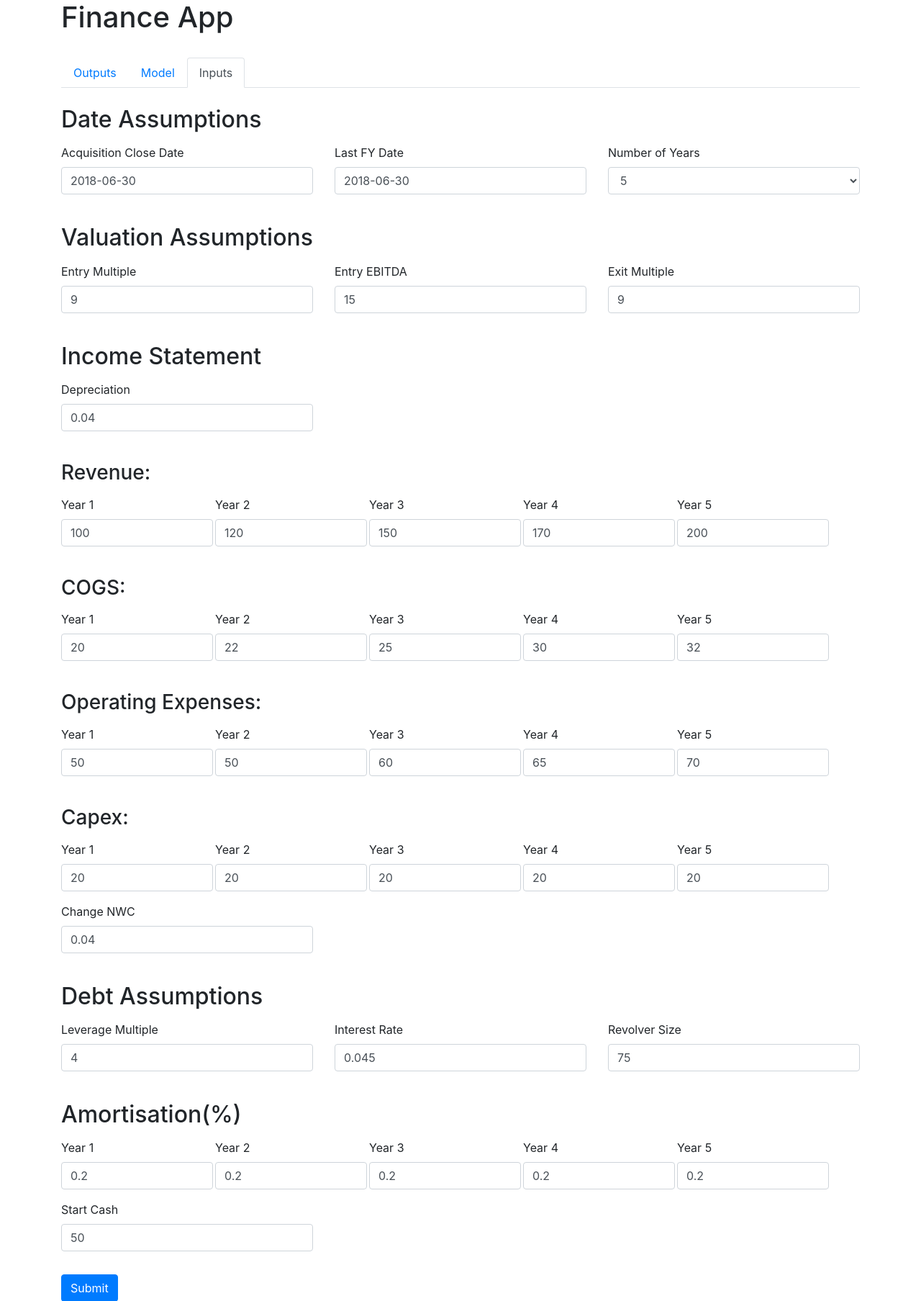
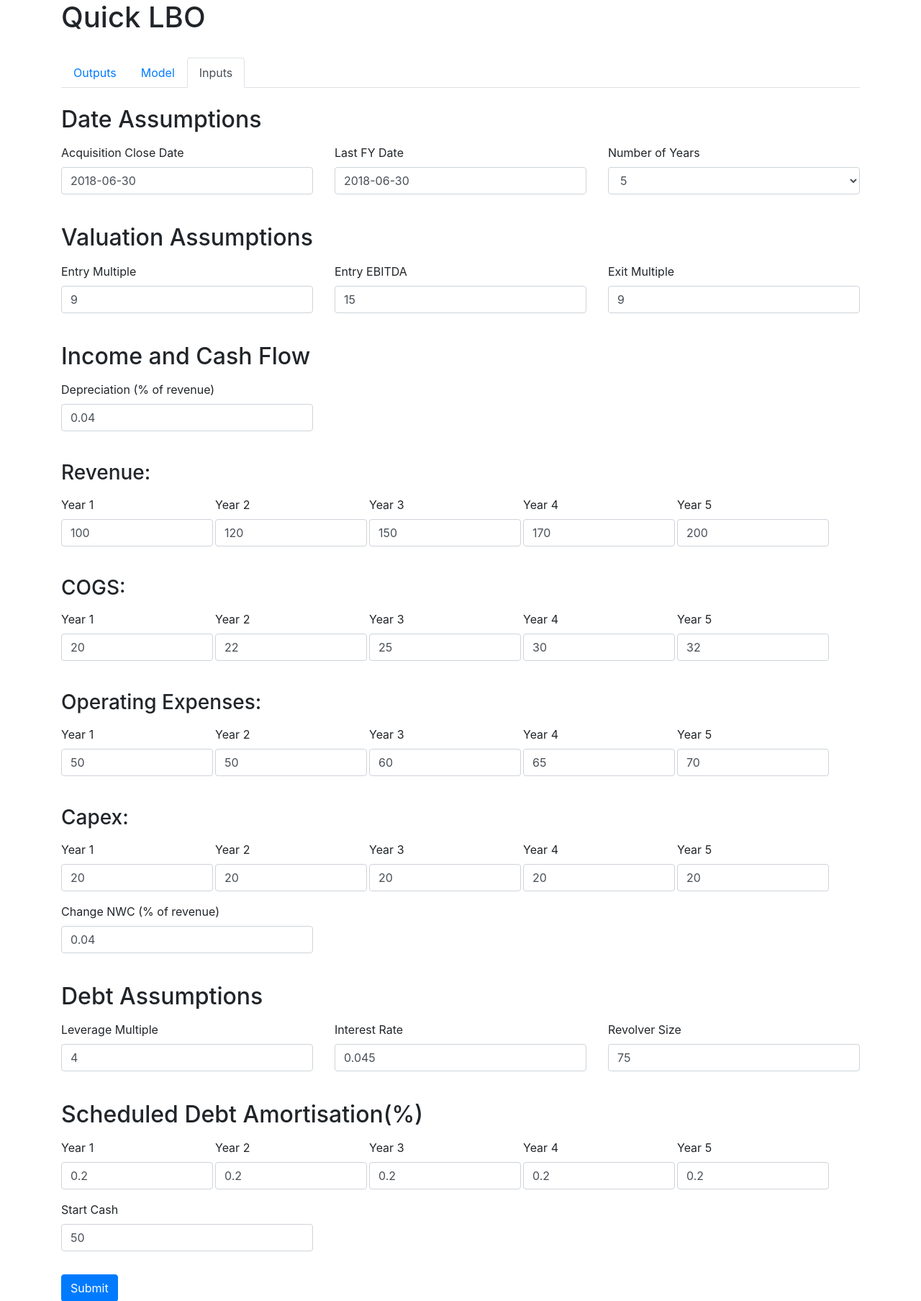
Before and after one commit to Fujman12/Finance_App, a Django app: page / in a window 1280 px wide. Shown: the top 1807 px of the page at 72% size. Run offline with Django 3.2, Linux system fonts and the light colour scheme; some libraries are stand-ins or nearby versions.

Commit message:
Updated Headings on input template

```diff
--- a/templates/input.html
+++ b/templates/input.html
@@ -10,7 +10,7 @@
     <!-- Bootstrap CSS -->
     <link rel="stylesheet" href="https://maxcdn.bootstrapcdn.com/bootstrap/4.0.0/css/bootstrap.min.css" integrity="sha384-Gn5384xqQ1aoWXA+058RXPxPg6fy4IWvTNh0E263XmFcJlSAwiGgFAW/dAiS6JXm" crossorigin="anonymous">
 
-    <title>Finance App</title>
+    <title>Quick LBO</title>
 
     <style>
 
@@ -38,7 +38,7 @@
 
 
 <div class="container">
-    <h1>Finance App</h1><br>
+    <h1>Quick LBO</h1><br>
     <nav id="menu">
       <div class="nav nav-tabs" id="nav-tab" role="tablist">
         <a class="nav-item nav-link" id="nav-outputs-tab" data-toggle="tab" href="#nav-outputs" role="tab" aria-controls="nav-outputs" aria-selected="false">Outputs</a>
@@ -113,12 +113,12 @@
                       </div>
                 </div>
 
-            <h2>Income Statement</h2>
+            <h2>Income and Cash Flow</h2>
 
                 <!--<h3>Depreciation:</h3>-->
                 <div class="row">
                     <div class="form-group col-md-4">
-                      <label for="deprec_perc_rev_input">Depreciation</label>
+                      <label for="deprec_perc_rev_input">Depreciation (% of revenue)</label>
                       <input name="deprec_perc_rev_input" type="number" step="0.0001" class="form-control wm" id="deprec_perc_rev_input" required>
                     </div>
                 </div>
@@ -143,7 +143,7 @@
                 <!--<h2>Cash Flow</h2>-->
                 <div class="row">
                       <div class="form-group col-md-4">
-                        <label for="changenwc_perc_rev_input">Change NWC</label>
+                        <label for="changenwc_perc_rev_input">Change NWC (% of revenue)</label>
                         <input name="changenwc_perc_rev_input" type="number"  step="0.0001" class="form-control" id="changenwc_perc_rev_input" required>
                       </div>
                 </div>
@@ -167,7 +167,7 @@
                           </div>
                     </div>
 
-            <h2>Amortisation(%)</h2>
+            <h2>Scheduled Debt Amortisation(%)</h2>
                 <div id="amort_sched_input" class="DOY ">
                 </div>
 
```
